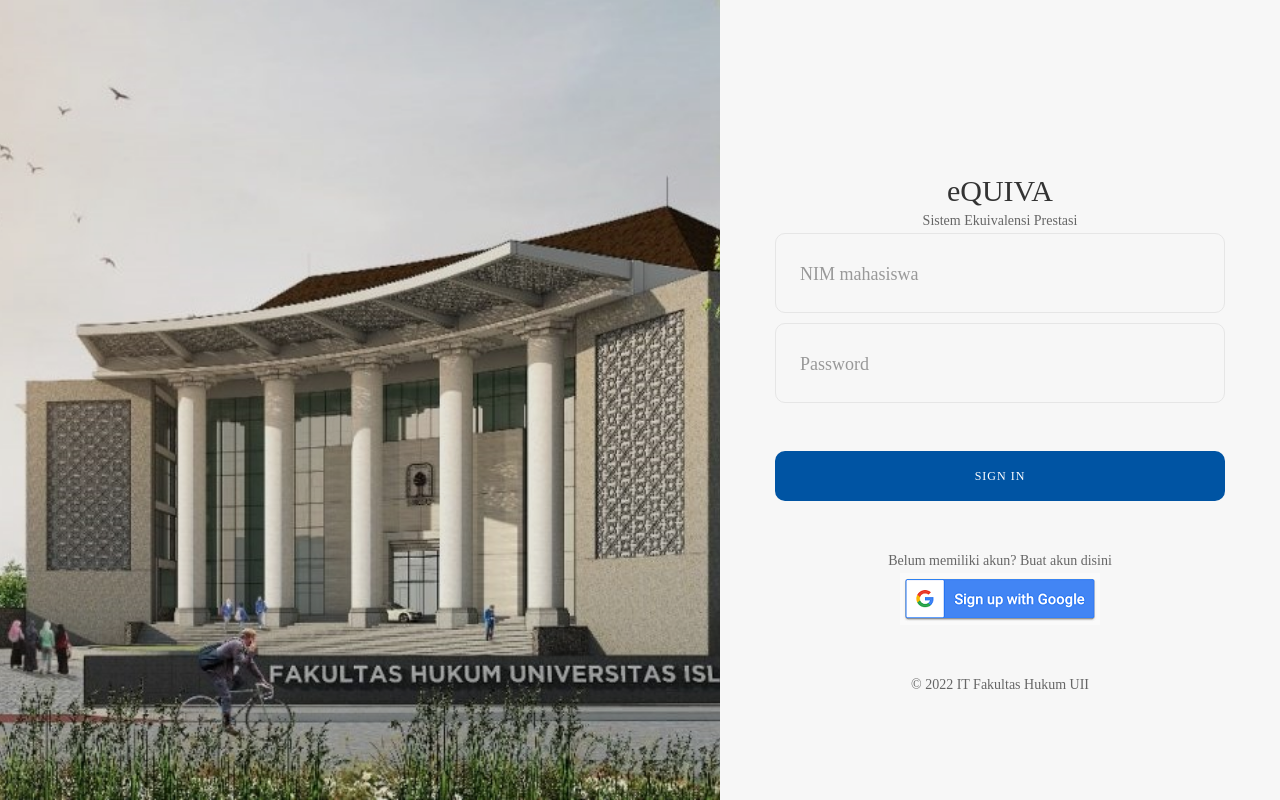
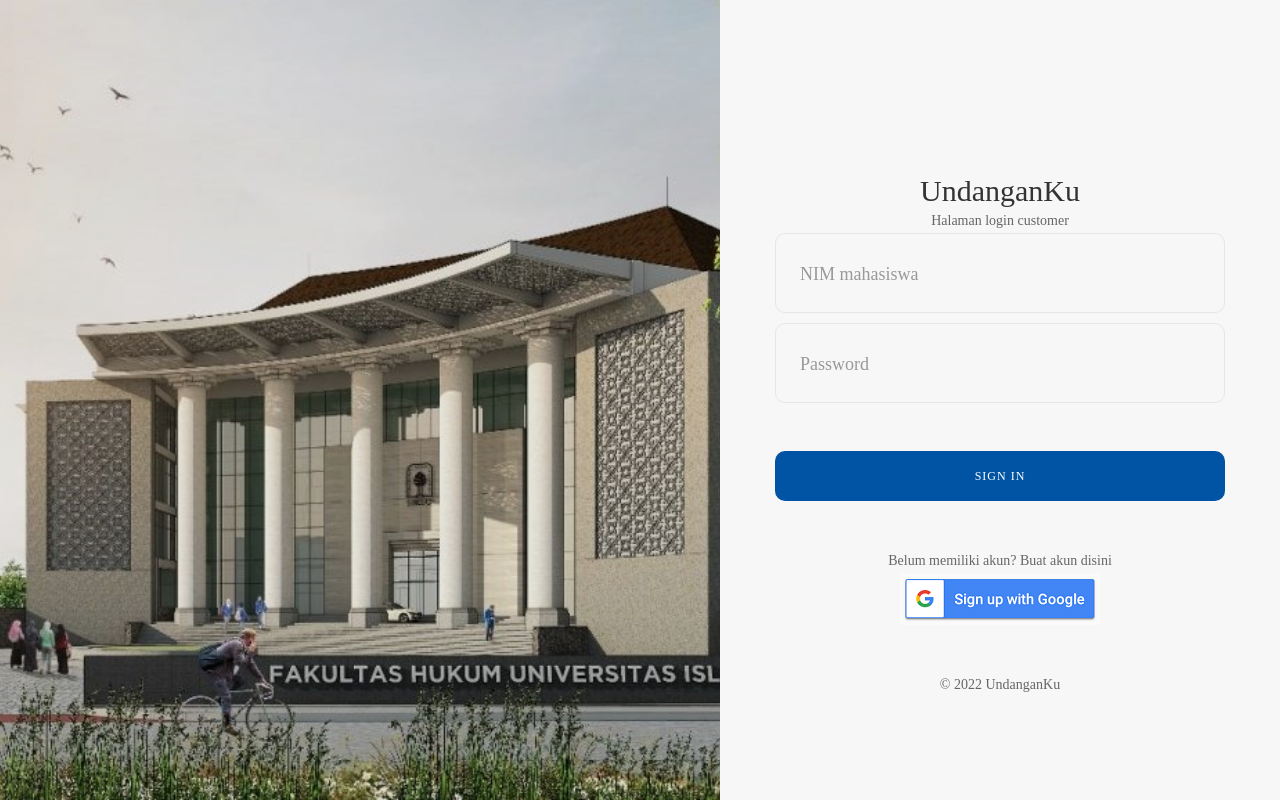
Before and after one commit to arditriheru/Wedding-Invitation, a CodeIgniter app: page /Wedding-Invitation/login in a window 1280 px wide. Run offline with CodeIgniter, Linux system fonts and the light colour scheme; some libraries are stand-ins or nearby versions; some web fonts are replaced.

Commit message:
add login page

```diff
--- a/application/controllers/Login.php
+++ b/application/controllers/Login.php
@@ -13,8 +13,8 @@ class login extends CI_Controller
 
     public function index()
     {
-        $data['title']          = "eQUIVA";
-        $data['subtitle']       = "Sistem Ekuivalensi Prestasi";
+        $data['title']          = "UndanganKu";
+        $data['subtitle']       = "Halaman login customer";
 
         // hapus session sebelumnya
         $this->session->sess_destroy();
--- a/application/views/vLogin.php
+++ b/application/views/vLogin.php
@@ -63,7 +63,7 @@
                             <!-- <i class="fa fa-twitter" aria-hidden="true"></i> -->
                         </a>
                     </div>
-                    <p class="text-center">© <?= date('Y'); ?> IT Fakultas Hukum UII</p>
+                    <p class="text-center">© <?= date('Y'); ?> UndanganKu</p>
                 </form>
 
                 <div class="login100-more" style="background-image: url('<?php echo base_url(); ?>assets/login/images/bg-01.jpg');">
```
Also changed, not shown: application/views/home/vIndex.php (+17 -4 lines).
